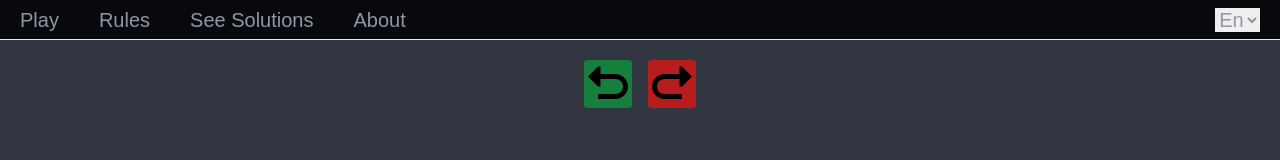
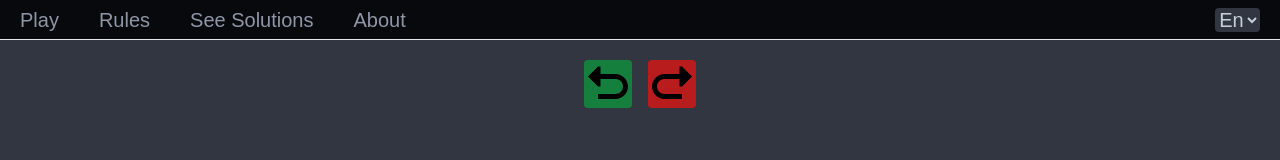
Before and after one commit to pommeJedusor/magical_square_site, a Next.js app: page /en/ in a window 1280 px wide. Shown: the top 160 px of the page. Built offline with nearby package versions, Linux system fonts and the light colour scheme.

Commit message:
style button

```diff
--- a/app/nav.tsx
+++ b/app/nav.tsx
@@ -32,7 +32,7 @@
         {urls.map(link => (
           <Link key={link.url} href={`/${lang}${link.url}`} className="mx-5 md:text-xl text-center text-light-grey hover:text-dark-white hover:underline">{link.text}</Link>
         ))}
-        <select onChange={switchLanguage} name="lang" id="lang-select" className='ml-auto mr-5 md:text-xl text-center text-light-grey hover:text-dark-white hover:underline'>
+        <select onChange={switchLanguage} name="lang" id="lang-select" className='ml-auto mr-5 md:text-xl text-center bg-dark-grey text-dark-white border-1 border-light-grey rounded'>
           <option value={languages.current.value}>{languages.current.text}</option>
           <option value={languages.other.value}>{languages.other.text}</option>
         </select>
```
